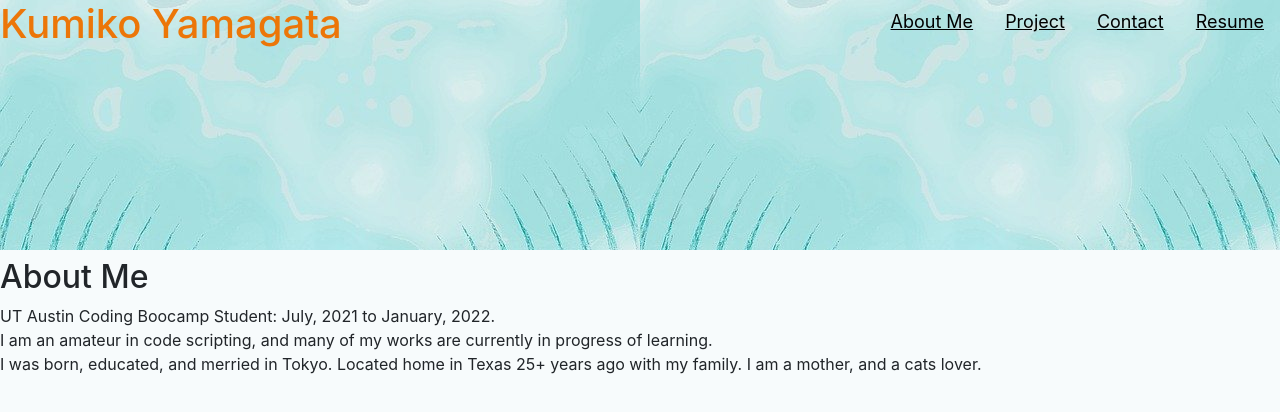
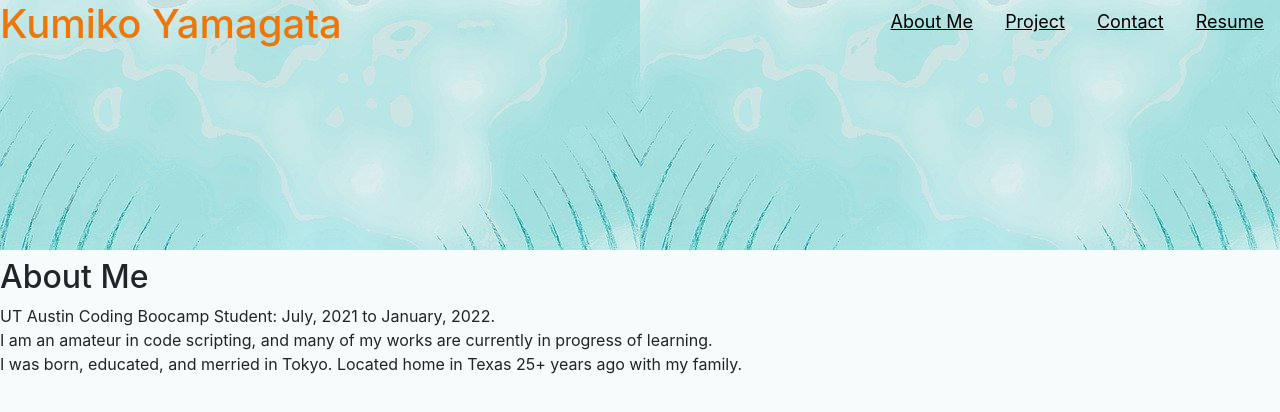
Before and after one commit to KumiYAM/react-portfolio-temp, a React (Create React App) app: page / in a window 1280 px wide. Shown: the top 412 px of the page. Built offline with nearby package versions, Linux system fonts and the light colour scheme.

Commit message:
edited about/gh-pages installed

```diff
--- a/package.json
+++ b/package.json
@@ -9,12 +9,12 @@
     "@testing-library/user-event": "^13.5.0",
     "react": "^17.0.2",
     "react-dom": "^17.0.2",
-    "react-scripts": "^2.1.3",
+    "react-scripts": "^5.0.0",
     "web-vitals": "^2.1.2"
   },
   "scripts": {
     "predeploy": "npm run build",
-    "deploy": "gh-pages -b main -d build",
+    "deploy": "gh-pages -d build",
     "start": "react-scripts start",
     "build": "react-scripts build",
     "test": "react-scripts test",
--- a/src/components/pages/About.js
+++ b/src/components/pages/About.js
@@ -10,7 +10,7 @@ const About = () => (
         I am an amateur in code scripting, and many of my works are currently in
         progress of learning.
         <br />I was born, educated, and merried in Tokyo. Located home in Texas
-        25+ years ago with my family. I am a mother, and a cats lover.
+        25+ years ago with my family.
       </p>
     </div>
   </section>
```
